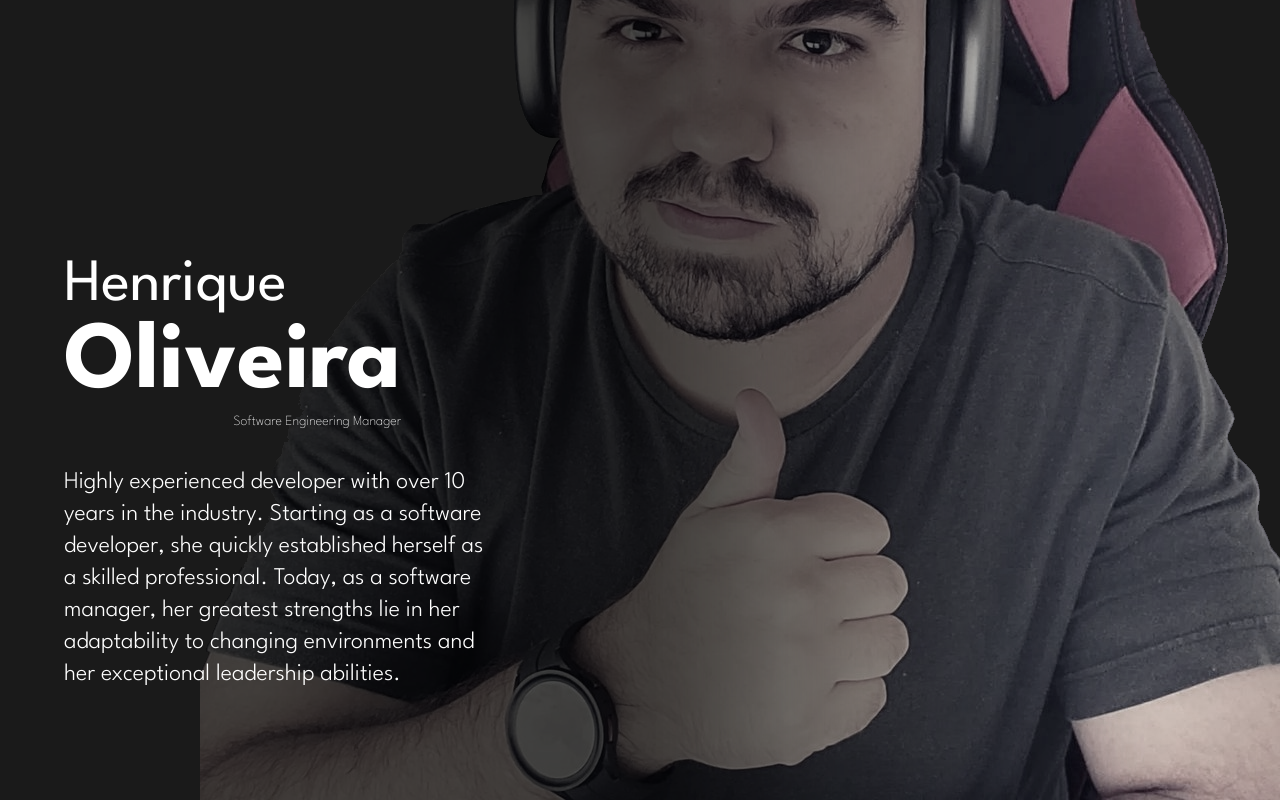
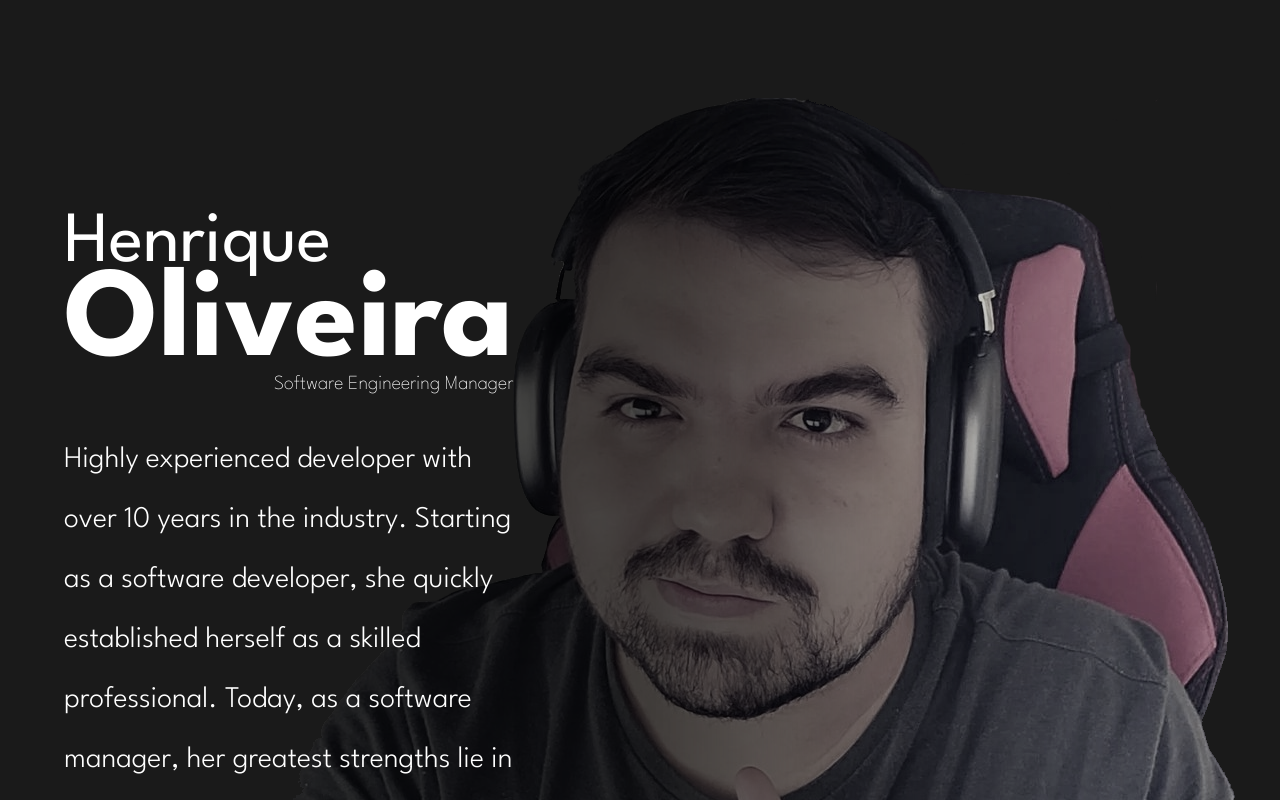
Before and after one commit to ohenrique/personal-website, a Next.js app: page / in a window 1280 px wide. Shown: the top 800 px of the page. Built offline with nearby package versions, Linux system fonts and the light colour scheme.

Commit message:
Ajusted layout of the hello page

```diff
--- a/src/app/pages/hello/index.tsx
+++ b/src/app/pages/hello/index.tsx
@@ -4,15 +4,15 @@ import Photo from '@public/photo.png'
 const Hello = () => (
     <div
         className='flex min-h-screen bg-black bg-no-repeat bg-center bg-scroll lg:bg-right-bottom'
-        style={{backgroundImage: `url(${Photo.src})`}}
+        style={{ backgroundImage: `url(${Photo.src})` }}
     >
-        <div className='mx-6 sm:mx-16 mt-64 lg:basis-1/3 2xl:basis-1/2 text-white'>
+        <div className='mx-6 sm:mx-16 my-52 lg:basis-1/3 2xl:basis-1/2 text-white'>
             <Logo />
-            <p className='mt-8 text-2xl font-light'>
-                Highly experienced developer with over 10 years in the industry.
-                Starting as a software developer, she quickly established herself as a skilled professional.
-                Today, as a software manager, her greatest strengths lie in her adaptability to changing environments and her exceptional leadership abilities.
-            </p>
+                <p className='mt-8 text-2xl md:text-3xl font-light' style={{ lineHeight: 2 }}>
+                    Highly experienced developer with over 10 years in the industry.
+                    Starting as a software developer, she quickly established herself as a skilled professional.
+                    Today, as a software manager, her greatest strengths lie in her adaptability to changing environments and her exceptional leadership abilities.
+                </p>
         </div>
     </div>
 );
--- a/src/components/logo.tsx
+++ b/src/components/logo.tsx
@@ -1,6 +1,6 @@
 const Logo = () => (
-    <h1 className="text-6xl w-auto inline-block">
-        Henrique <p className="text-8xl font-bold">Oliveira</p> <p className="text-sm text-right font-thin">Software Engineering Manager</p>
+    <h1 className="text-6xl md:text-7xl w-auto inline-block align-bottom">
+        Henrique <p className="text-8xl md:text-9xl font-bold" style={{ lineHeight: 0.7 }}>Oliveira</p> <p className="text-sm text-right font-thin md:text-xl">Software Engineering Manager</p>
     </h1>
 );
 
```
